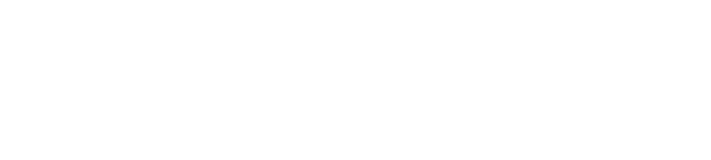
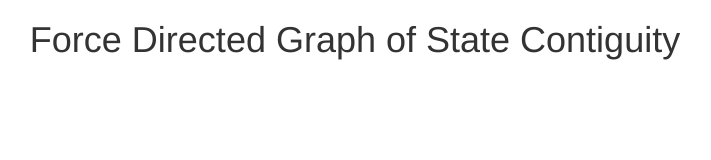
Before and after one commit to ratracegrad/FCC-Force-Directed-Graph, a website: page public/index.html in a window 1280 px wide. Shown: the whole page, without its empty margins (285-996 px from the left). Drawn offline with nearby package versions, Linux system fonts and the light colour scheme; no server answers.

Commit message:
Added homepage to display graph

```diff
--- a/public/index.html
+++ b/public/index.html
@@ -1,10 +1,22 @@
 <!DOCTYPE html>
 <html lang="en">
-<head>
-    <meta charset="UTF-8">
-    <title>Title</title>
-</head>
-<body>
+    <head>
+        <meta charset="UTF-8">
+        <title>FCC Force Directed Graph | Jennifer Bland</title>
 
-</body>
+        <link rel="stylesheet" href="javascripts/bootstrap/dist/css/bootstrap.min.css">
+        <link rel="stylesheet" href="stylesheets/style.css">
+
+        <script src="javascripts/d3/d3.min.js"></script>
+        <script src="javascripts/jquery/dist/jquery.min.js"></script>
+        <script src="javascripts/scripts.js"></script>
+    </head>
+    <body>
+        <div class="container">
+            <div class="col-xs-12">
+                <h1 class="text-center">Force Directed Graph of State Contiguity</h1>
+                <div class="chart"></div>
+            </div>
+        </div>
+    </body>
 </html>
```
